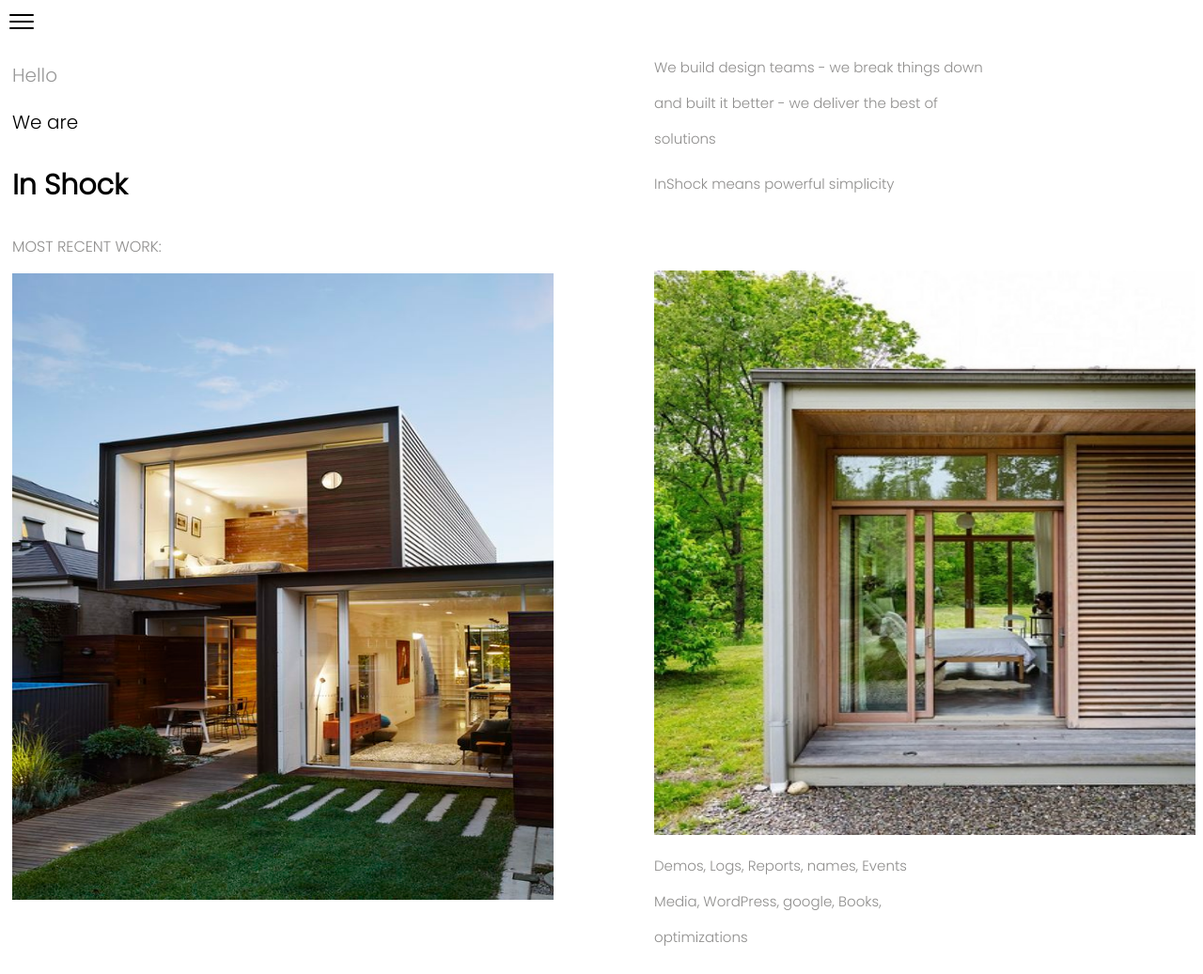
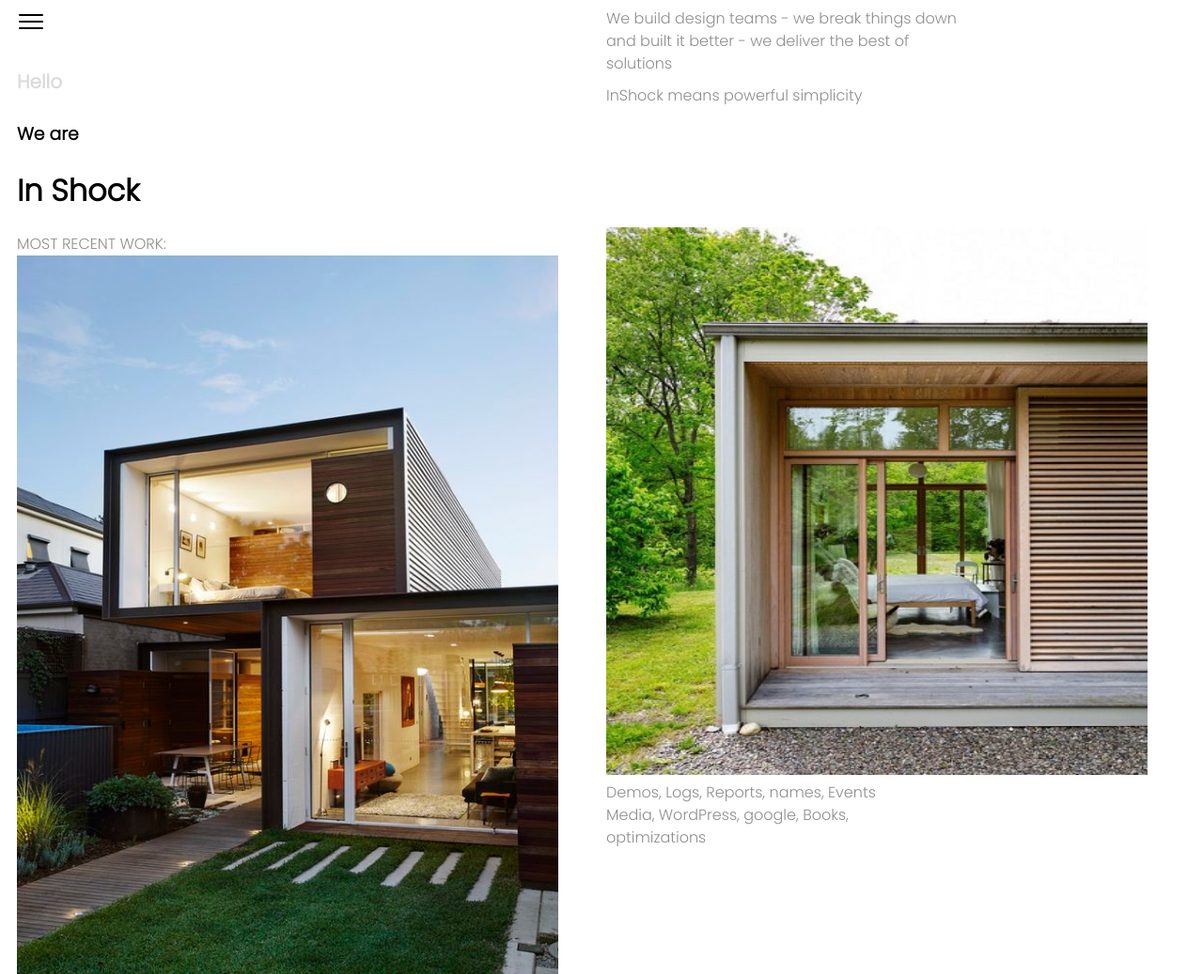
Before and after one commit to Yashwithajuegostudio/WebsiteBasic, a plain HTML site: page index.html in a window 1280 px wide. Shown: the top 1037 px of the page at 94% size. Drawn offline with Linux system fonts and the light colour scheme.

Commit message:
FEAT: paragraph style update in index.html and styles.css

```diff
--- a/index.html
+++ b/index.html
@@ -11,19 +11,19 @@
     <body>
 
 
-        <img src="./assets/menu.png" style>
+
         <div class="container">
-            <div class="left">
-
-                <p style="color: #999; font-size: 20px;">Hello</p>
-                <p style=" font-size: 20px;">We are</p>
-                <p style=" font-size: 30px; font-weight: bold;">In Shock</p>
-                <p style="color: rgba(65, 63, 62, 0.589);">MOST RECENT WORK:</p>
+            <div class="flex-item-left">
+                <img src="./assets/menu.png" style>
+                <h4>Hello</h4 >
+                <h3>We are</h3>
+                <h1><bold>In Shock</bold></h1>
+                <p >MOST RECENT WORK:</p>
                 <img class='img1'src="assets/house1.jpg" alt="">
             </div>
 
 
-                <div class="right"  >
+                <div class="flex-item-right"  >
                     <p>We build design teams - we break things down</p>
                     <p>and built it better - we deliver the best of</p>
                     <p>solutions</p>
@@ -36,20 +36,21 @@
         </div>
 
         <div class="row">
-            <div class="column" style="background-color:rgb(15, 14, 14)">
-              <h2 style="text-align:center; color: white;">Contact Info</h2>
+            <div class="column" style="background-color:rgb(10, 9, 9)">
+              <h2 >Contact Info</h2>
+              <i class="fa-solid fa-location-pin" style="font-size: 30px;"></i>
              <p style="color: white;"><img src="./assets/locationicon.png" style="padding-right: 10px; padding-left: 5px; filter: brightness(0) invert(1);">  Chicogo, Us</p>
                 <p style="color: white;"><img src="./assets/phoneicon.png" style="padding-right: 10px; padding-left: 5px; filter: brightness(0) invert(1);" alt="">  Phone: +00151515</p>
                <p style="color: white;"><img src="./assets/mailicon.png" style="padding-right: 10px; padding-left: 5px; filter: brightness(0) invert(1);" alt="">  Email: mail@mail.com</p>
             </div>
             <div class="column" style="background-color:rgba(59, 58, 58, 0.568);text-align: center;">
-              <h2 style="color: white;">Contact Us</h2>
+              <h2 s>Contact Us</h2>
               <p style="color: white;">If you have an idea.</p>
                 <p style="color: white;">What are you waitingfor?</p>
 
             </div>
             <div class="column" style="background-color:rgba(187, 187, 187, 0.801); text-align: center;">
-              <h2 style="color: white;">Like Us</h2>
+              <h2 >Like Us</h2>
               <ul style="list-style-type:none;color: white; ">
               <li><img src="assets/facebook.png" style="filter: brightness(0) invert(1);"></li>
                <li><img src="assets/pinterest.png" style="filter: brightness(0) invert(1);"></li>
--- a/style.css
+++ b/style.css
@@ -1,27 +1,38 @@
 * {
   font-family: "Poppins", sans-serif;
+  box-sizing: border-box;
 }
-
+h4{
+  font-size: 20px;
+  color:rgb(217, 217, 217);
+}
+p{
+  overflow-wrap: anywhere;
+  padding-top: 20 px;
+  color: rgba(65, 63, 62, 0.589);
+  line-height: 150%;
+  margin: 0;
+}
 .container {
   width: 100%;
   height: 60%;
   display: flex;
-  padding-left: 5px;
+  padding-left: 10px;
   padding-bottom: 50px;
   justify-content: space-between;
 }
 
-.right {
+.flex-item-right {
   align-items: right;
-  float: right;
-  font-size: 15px;
+  flex: 50%;
+  font-size: 1em;
   color: rgba(65, 63, 62, 0.589);
-  margin: 0;
+
 }
 
-.left {
+.flex-item-left {
   align-items: left;
-  float: left;
+  flex: 50%;
 }
 
 .column {
@@ -37,15 +48,17 @@
   display: table;
   clear: both;
 }
-* {
-  box-sizing: border-box;
-}
+
 .img1 {
   width:  45vw;
-  height: 60%;
+  height: 70%;
 }
 .img2 {
   width: 45vw;
-  height: 60%;
-  padding-top: 66px;
+  height: 65%;
+  padding-top: 16vh;
 }
+h2{
+  text-align: center;
+  color: white;
+}
```
